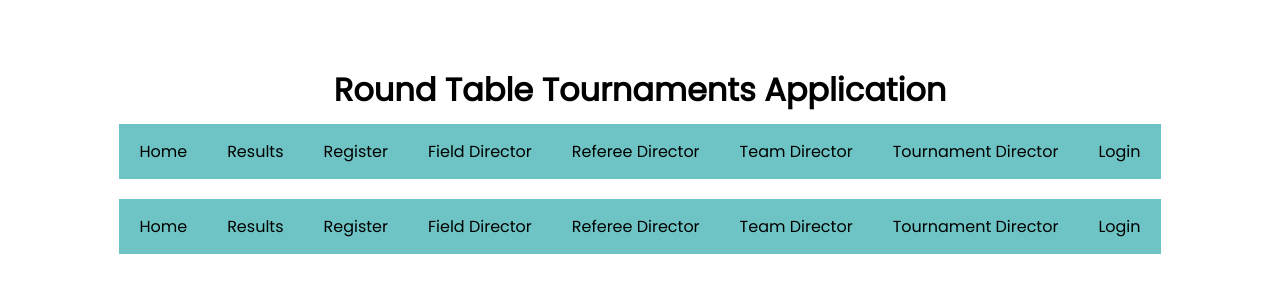
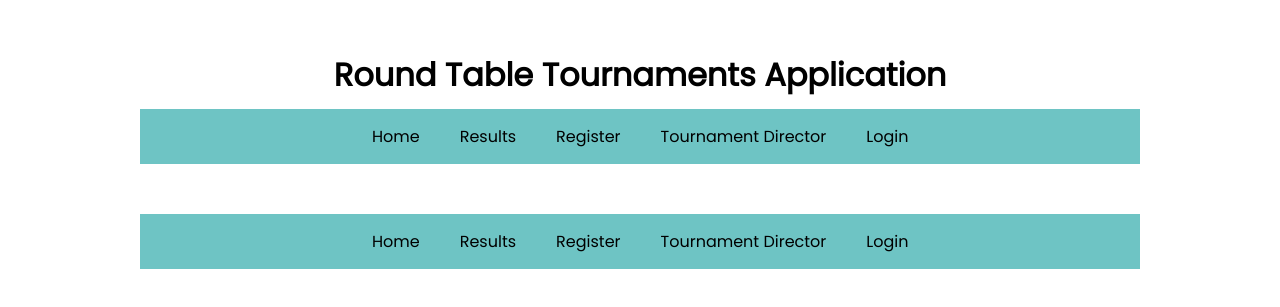
Before and after one commit to dazinn/SER515-Team4-roundTableTournaments, an Angular app in the folder roundTableTournamentsFrontEnd/: page /navigation in a window 1280 px wide. Shown: the part 205-512 px from the top of the page. Built offline with nearby package versions, Linux system fonts and the light colour scheme.

Commit message:
us61-t98: Centered nav bar and removed admin pages

```diff
--- a/roundTableTournamentsFrontEnd/src/app/app.component.html
+++ b/roundTableTournamentsFrontEnd/src/app/app.component.html
@@ -4,7 +4,7 @@
 <h1 class="header">Round Table Tournaments Application</h1> <!-- temporary app title -->
 
 <app-navigation></app-navigation> <!-- Navigation Component -->
-<br> <br> <br>
+<br> <br>
 
 <div class="spacer"></div>
 
--- a/roundTableTournamentsFrontEnd/src/app/navigation/navigation.component.css
+++ b/roundTableTournamentsFrontEnd/src/app/navigation/navigation.component.css
@@ -3,22 +3,37 @@
 
 /* Sytling for nav-wrapper (a div tag class to hold the buttons for navigation). */
 .nav-wrapper {
-    background-color: dimgray;
+    background-color: rgb(110, 196, 196); /* Note: change this color to visualize the wrappers in the app */
     align-items: center;
+    margin: 0 center;
+    position: relative;
+
+    /* Used to center nav bar */
+    padding-left: 10%;
+    padding-right: 10%;
+    max-width: 1000px;
+    min-width: 1000px;
 }
+
 
 /* Styling for list elements. */
 ul {
-    background-color: darkorchid;
+    background-color: rgb(110, 196, 196); /* Note: change this color to visualize the wrappers in the app */
     list-style-type: none; /* This attribute removes the bullet points in the list when set to "none" */
     padding: 0px;
     align-items: center;
+    margin: 0;
+    overflow: hidden;
+
+    /* Used to center nav bar */
+    padding-left: 14%;
+
 }
 
 /* Styling for list items. */
 li {
-    float: left;
-    display: flex;
+    float: left; /* TODO: change this????*/
+    display: inline;
 }
 
 /* Styling for elements with <li> and <a> tags (navigation buttons).  */
--- a/roundTableTournamentsFrontEnd/src/app/navigation/navigation.component.html
+++ b/roundTableTournamentsFrontEnd/src/app/navigation/navigation.component.html
@@ -5,9 +5,6 @@
         <li><a routerLink="/">Home</a></li>
         <li><a routerLink="/results">Results</a></li>
         <li><a routerLink="/register">Register</a></li>
-        <li><a routerLink="/field-director">Field Director</a></li>
-        <li><a routerLink="/referee-director">Referee Director</a></li>
-        <li><a routerLink="/team-director">Team Director</a></li>
         <li><a routerLink="/tournament-director">Tournament Director</a></li>
         <li><a routerLink="/login">Login</a></li>
     </ul>
```
